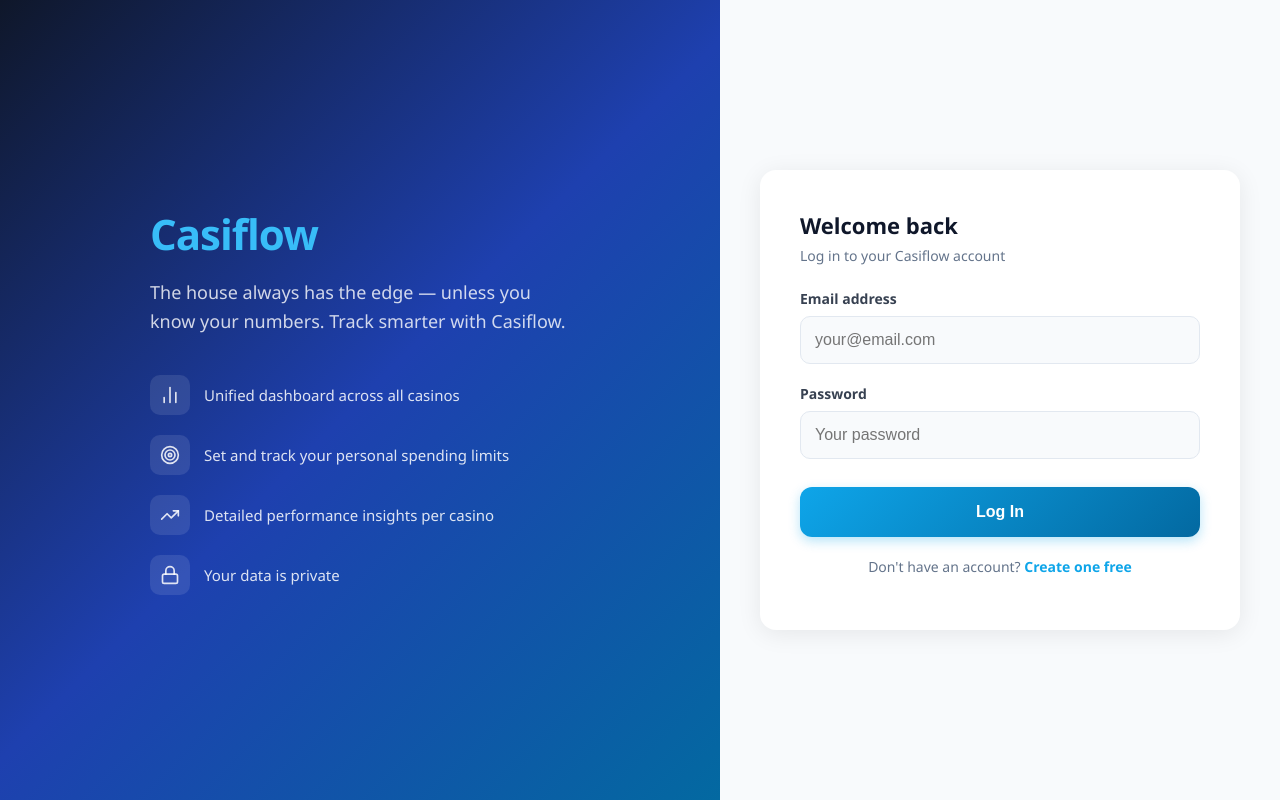
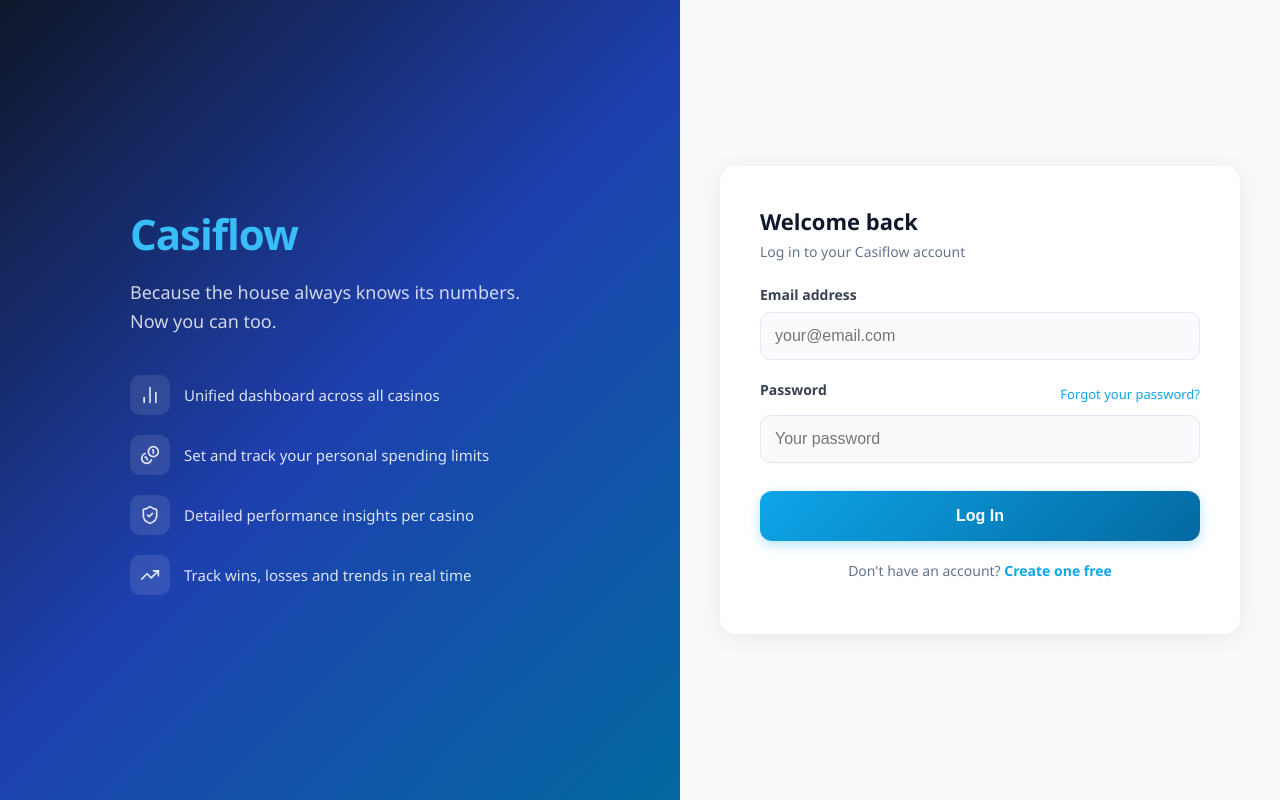
Before and after one commit to BenCasiflow/casiflow, a React (Create React App) app: page / in a window 1280 px wide. Built offline with nearby package versions, Linux system fonts and the light colour scheme; no server answers.

Commit message:
Fix login page bullets, icons and tagline

```diff
--- a/src/App.js
+++ b/src/App.js
@@ -10,6 +10,8 @@
 import PrivacyPolicy from './pages/PrivacyPolicy';
 import TermsAndConditions from './pages/TermsAndConditions';
 import ResponsibleGambling from './pages/ResponsibleGambling';
+import ForgotPassword from './pages/ForgotPassword';
+import ResetPassword from './pages/ResetPassword';
 import './App.css';
 
 function App() {
@@ -125,6 +127,8 @@
         <Route path="/privacy-policy" element={<PrivacyPolicy user={user} onLogout={handleLogout} />} />
         <Route path="/terms-and-conditions" element={<TermsAndConditions user={user} onLogout={handleLogout} />} />
         <Route path="/responsible-gambling" element={<ResponsibleGambling user={user} profile={profile} onLogout={handleLogout} />} />
+        <Route path="/forgot-password" element={<ForgotPassword />} />
+        <Route path="/reset-password" element={<ResetPassword />} />
       </Routes>
     </Router>
   );
--- /dev/null
+++ b/src/pages/ForgotPassword.js
@@ -0,0 +1,90 @@
+import React, { useState } from 'react';
+import { Link } from 'react-router-dom';
+import { supabase } from '../supabaseClient';
+
+function ForgotPassword() {
+  const [email, setEmail] = useState('');
+  const [submitted, setSubmitted] = useState(false);
+  const [error, setError] = useState('');
+  const [loading, setLoading] = useState(false);
+
+  const handleSubmit = async (e) => {
+    e.preventDefault();
+    setError('');
+    if (!email) { setError('Please enter your email address.'); return; }
+    setLoading(true);
+    const { error: resetError } = await supabase.auth.resetPasswordForEmail(email, {
+      redirectTo: window.location.origin + '/reset-password',
+    });
+    setLoading(false);
+    if (resetError) { setError('Could not send reset email. Please try again.'); return; }
+    setSubmitted(true);
+  };
+
+  return (
+    <div style={styles.container}>
+      <div style={styles.card}>
+        <Link to="/" style={styles.brandLink}><h1 style={styles.brand}>Casiflow</h1></Link>
+        <h2 style={styles.title}>Reset your password</h2>
+        <p style={styles.subtitle}>Enter your email address and we'll send you a link to reset your password.</p>
+
+        {submitted ? (
+          <div style={styles.successBox}>
+            <p style={styles.successText}>Check your email — we've sent you a password reset link.</p>
+            <Link to="/" style={styles.backLink}>Back to Login</Link>
+          </div>
+        ) : (
+          <>
+            {error && <div style={styles.errorBox}>{error}</div>}
+            <form onSubmit={handleSubmit}>
+              <div style={styles.field}>
+                <label style={styles.label}>Email address</label>
+                <input
+                  style={styles.input}
+                  type="email"
+                  value={email}
+                  onChange={(e) => setEmail(e.target.value)}
+                  placeholder="your@email.com"
+                  autoFocus
+                />
+              </div>
+              <button type="submit" style={styles.button} disabled={loading}>
+                {loading ? 'Sending...' : 'Send Reset Link'}
+              </button>
+            </form>
+            <p style={styles.backRow}>
+              <Link to="/" style={styles.backLink}>← Back to Login</Link>
+            </p>
+          </>
+        )}
+      </div>
+    </div>
+  );
+}
+
+const styles = {
+  container: {
+    minHeight: '100vh', display: 'flex', alignItems: 'center', justifyContent: 'center',
+    background: 'linear-gradient(135deg, #0f172a 0%, #1e40af 50%, #0369a1 100%)',
+    fontFamily: "'Segoe UI', Arial, sans-serif", padding: '24px',
+  },
+  card: {
+    backgroundColor: 'white', borderRadius: '20px', padding: '40px 36px',
+    width: '100%', maxWidth: '440px', boxShadow: '0 8px 40px rgba(0,0,0,0.25)',
+  },
+  brandLink: { textDecoration: 'none', display: 'block', marginBottom: '28px' },
+  brand: { color: '#0ea5e9', fontSize: '26px', fontWeight: '800', margin: 0, letterSpacing: '-0.5px' },
+  title: { color: '#0f172a', fontSize: '22px', fontWeight: '800', margin: '0 0 8px 0' },
+  subtitle: { color: '#64748b', fontSize: '14px', lineHeight: '1.6', margin: '0 0 24px 0' },
+  errorBox: { backgroundColor: '#fef2f2', border: '1px solid #fecaca', color: '#dc2626', padding: '10px 14px', borderRadius: '8px', fontSize: '14px', marginBottom: '16px' },
+  successBox: { backgroundColor: '#f0f9ff', border: '1px solid #bae6fd', borderRadius: '12px', padding: '20px' },
+  successText: { color: '#0369a1', fontSize: '14px', lineHeight: '1.6', margin: '0 0 16px 0', fontWeight: '500' },
+  field: { marginBottom: '20px' },
+  label: { display: 'block', marginBottom: '8px', color: '#374151', fontSize: '14px', fontWeight: '600' },
+  input: { width: '100%', padding: '14px', border: '1px solid #e2e8f0', borderRadius: '10px', fontSize: '16px', boxSizing: 'border-box', backgroundColor: '#f8fafc', color: '#1e293b' },
+  button: { width: '100%', padding: '16px', background: 'linear-gradient(135deg, #0ea5e9, #0369a1)', color: 'white', border: 'none', borderRadius: '12px', fontSize: '16px', fontWeight: '700', cursor: 'pointer', boxShadow: '0 4px 12px rgba(14,165,233,0.3)' },
+  backRow: { textAlign: 'center', marginTop: '20px' },
+  backLink: { color: '#0ea5e9', fontSize: '14px', fontWeight: '600', textDecoration: 'none' },
+};
+
+export default ForgotPassword;
--- a/src/pages/Login.js
+++ b/src/pages/Login.js
@@ -1,7 +1,7 @@
 import React, { useState, useEffect } from 'react';
 import { Link, useNavigate } from 'react-router-dom';
 import { supabase } from '../supabaseClient';
-import { BarChart2, Target, TrendingUp, Lock } from 'lucide-react';
+import { BarChart2, Coins, ShieldCheck, TrendingUp } from 'lucide-react';
 
 function Login() {
   const navigate = useNavigate();
@@ -37,25 +37,15 @@
       return;
     }
 
-    // Fetch the profile synchronously before navigating. This guarantees that
-    // userFirstName and userCurrency are in sessionStorage before Dashboard
-    // renders — so the correct currency and greeting appear on the very first
-    // render with no flash of wrong values.
     if (data?.user) {
       const { data: profileData } = await supabase
         .from('profiles')
         .select('full_name, currency, country')
         .eq('id', data.user.id)
         .single();
-      if (profileData?.full_name) {
-        sessionStorage.setItem('userFirstName', profileData.full_name.split(' ')[0]);
-      }
-      if (profileData?.currency) {
-        sessionStorage.setItem('userCurrency', profileData.currency);
-      }
-      if (profileData?.country) {
-        sessionStorage.setItem('userCountry', profileData.country);
-      }
+      if (profileData?.full_name) sessionStorage.setItem('userFirstName', profileData.full_name.split(' ')[0]);
+      if (profileData?.currency) sessionStorage.setItem('userCurrency', profileData.currency);
+      if (profileData?.country) sessionStorage.setItem('userCountry', profileData.country);
     }
 
     navigate('/dashboard');
@@ -67,23 +57,23 @@
         <div style={styles.leftPanel}>
           <div style={styles.leftContent}>
             <h1 style={styles.brandName}>Casiflow</h1>
-            <p style={styles.brandTagline}>The house always has the edge — unless you know your numbers. Track smarter with Casiflow.</p>
+            <p style={styles.brandTagline}>Because the house always knows its numbers. Now you can too.</p>
             <div style={styles.features}>
               <div style={styles.feature}>
                 <span style={styles.featureIcon}><BarChart2 size={20} color="rgba(255,255,255,0.85)" /></span>
                 <span style={styles.featureText}>Unified dashboard across all casinos</span>
               </div>
               <div style={styles.feature}>
-                <span style={styles.featureIcon}><Target size={20} color="rgba(255,255,255,0.85)" /></span>
+                <span style={styles.featureIcon}><Coins size={20} color="rgba(255,255,255,0.85)" /></span>
                 <span style={styles.featureText}>Set and track your personal spending limits</span>
               </div>
               <div style={styles.feature}>
-                <span style={styles.featureIcon}><TrendingUp size={20} color="rgba(255,255,255,0.85)" /></span>
+                <span style={styles.featureIcon}><ShieldCheck size={20} color="rgba(255,255,255,0.85)" /></span>
                 <span style={styles.featureText}>Detailed performance insights per casino</span>
               </div>
               <div style={styles.feature}>
-                <span style={styles.featureIcon}><Lock size={20} color="rgba(255,255,255,0.85)" /></span>
-                <span style={styles.featureText}>Your data is private</span>
+                <span style={styles.featureIcon}><TrendingUp size={20} color="rgba(255,255,255,0.85)" /></span>
+                <span style={styles.featureText}>Track wins, losses and trends in real time</span>
               </div>
             </div>
           </div>
@@ -95,7 +85,7 @@
           {isMobile && (
             <div style={styles.mobileHeader}>
               <h1 style={styles.mobileBrandName}>Casiflow</h1>
-              <p style={styles.mobileBrandTagline}>The house always has the edge — unless you know your numbers.</p>
+              <p style={styles.mobileBrandTagline}>Because the house always knows its numbers. Now you can too.</p>
             </div>
           )}
           <h2 style={styles.formTitle}>Welcome back</h2>
@@ -113,7 +103,10 @@
               />
             </div>
             <div style={styles.field}>
-              <label style={styles.label}>Password</label>
+              <div style={styles.passwordLabelRow}>
+                <label style={styles.label}>Password</label>
+                <Link to="/forgot-password" style={styles.forgotLink}>Forgot your password?</Link>
+              </div>
               <input
                 style={styles.input}
                 type="password"
@@ -144,9 +137,9 @@
   brandTagline: { color: 'rgba(255,255,255,0.8)', fontSize: '18px', lineHeight: '1.6', margin: '0 0 40px 0' },
   features: { display: 'flex', flexDirection: 'column', gap: '20px' },
   feature: { display: 'flex', alignItems: 'center', gap: '14px' },
-  featureIcon: { fontSize: '24px', width: '40px', height: '40px', backgroundColor: 'rgba(255,255,255,0.1)', borderRadius: '10px', display: 'flex', alignItems: 'center', justifyContent: 'center' },
+  featureIcon: { fontSize: '24px', width: '40px', height: '40px', backgroundColor: 'rgba(255,255,255,0.1)', borderRadius: '10px', display: 'flex', alignItems: 'center', justifyContent: 'center', flexShrink: 0 },
   featureText: { color: 'rgba(255,255,255,0.85)', fontSize: '15px' },
-  rightPanel: { width: '480px', backgroundColor: '#f8fafc', display: 'flex', alignItems: 'center', justifyContent: 'center', padding: '40px' },
+  rightPanel: { width: '520px', backgroundColor: '#f8fafc', display: 'flex', alignItems: 'center', justifyContent: 'center', padding: '40px' },
   rightPanelMobile: { flex: 1, background: 'linear-gradient(135deg, #0f172a 0%, #1e40af 50%, #0369a1 100%)', display: 'flex', alignItems: 'center', justifyContent: 'center', padding: '24px', minHeight: '100vh' },
   formCard: { backgroundColor: 'white', borderRadius: '16px', padding: '40px', width: '100%', boxShadow: '0 4px 24px rgba(0,0,0,0.08)' },
   formCardMobile: { backgroundColor: 'white', borderRadius: '20px', padding: '32px 24px', width: '100%', boxShadow: '0 8px 40px rgba(0,0,0,0.3)' },
@@ -158,6 +151,8 @@
   errorBox: { backgroundColor: '#fef2f2', border: '1px solid #fecaca', color: '#dc2626', padding: '10px 14px', borderRadius: '8px', fontSize: '14px', marginBottom: '16px' },
   field: { marginBottom: '20px' },
   label: { display: 'block', marginBottom: '8px', color: '#374151', fontSize: '14px', fontWeight: '600' },
+  passwordLabelRow: { display: 'flex', justifyContent: 'space-between', alignItems: 'center', marginBottom: '8px' },
+  forgotLink: { color: '#0ea5e9', fontSize: '13px', fontWeight: '500', textDecoration: 'none' },
   input: { width: '100%', padding: '14px', border: '1px solid #e2e8f0', borderRadius: '10px', fontSize: '16px', boxSizing: 'border-box', backgroundColor: '#f8fafc', color: '#1e293b' },
   button: { width: '100%', padding: '16px', background: 'linear-gradient(135deg, #0ea5e9, #0369a1)', color: 'white', border: 'none', borderRadius: '12px', fontSize: '16px', fontWeight: '700', cursor: 'pointer', marginTop: '8px', boxShadow: '0 4px 12px rgba(14,165,233,0.3)' },
   switchText: { textAlign: 'center', marginTop: '20px', fontSize: '14px', color: '#64748b' },
--- /dev/null
+++ b/src/pages/ResetPassword.js
@@ -0,0 +1,102 @@
+import React, { useState } from 'react';
+import { Link } from 'react-router-dom';
+import { supabase } from '../supabaseClient';
+
+function ResetPassword() {
+  const [newPassword, setNewPassword] = useState('');
+  const [confirmPassword, setConfirmPassword] = useState('');
+  const [success, setSuccess] = useState(false);
+  const [error, setError] = useState('');
+  const [loading, setLoading] = useState(false);
+
+  const handleSubmit = async (e) => {
+    e.preventDefault();
+    setError('');
+    if (!newPassword || !confirmPassword) { setError('Please fill in both fields.'); return; }
+    if (newPassword !== confirmPassword) { setError('Passwords do not match.'); return; }
+    if (newPassword.length < 6) { setError('Password must be at least 6 characters.'); return; }
+    setLoading(true);
+    const { error: updateError } = await supabase.auth.updateUser({ password: newPassword });
+    setLoading(false);
+    if (updateError) { setError('Could not update your password. The reset link may have expired — please request a new one.'); return; }
+    setSuccess(true);
+  };
+
+  return (
+    <div style={styles.container}>
+      <div style={styles.card}>
+        <Link to="/" style={styles.brandLink}><h1 style={styles.brand}>Casiflow</h1></Link>
+        <h2 style={styles.title}>Set a new password</h2>
+        <p style={styles.subtitle}>Choose a new password for your Casiflow account.</p>
+
+        {success ? (
+          <div style={styles.successBox}>
+            <p style={styles.successText}>Your password has been updated. You can now log in.</p>
+            <Link to="/" style={styles.ctaLink}>Go to Login →</Link>
+          </div>
+        ) : (
+          <>
+            {error && <div style={styles.errorBox}>{error}</div>}
+            <form onSubmit={handleSubmit}>
+              <div style={styles.field}>
+                <label style={styles.label}>New Password</label>
+                <input
+                  style={styles.input}
+                  type="password"
+                  value={newPassword}
+                  onChange={(e) => setNewPassword(e.target.value)}
+                  placeholder="Choose a strong password"
+                  autoFocus
+                />
+              </div>
+              <div style={styles.field}>
+                <label style={styles.label}>Confirm New Password</label>
+                <input
+                  style={styles.input}
+                  type="password"
+                  value={confirmPassword}
+                  onChange={(e) => setConfirmPassword(e.target.value)}
+                  placeholder="Repeat your new password"
+                />
+              </div>
+              <button type="submit" style={styles.button} disabled={loading}>
+                {loading ? 'Updating...' : 'Update Password'}
+              </button>
+            </form>
+            <p style={styles.backRow}>
+              <Link to="/" style={styles.backLink}>← Back to Login</Link>
+            </p>
+          </>
+        )}
+      </div>
+    </div>
+  );
+}
+
+const styles = {
+  container: {
+    minHeight: '100vh', display: 'flex', alignItems: 'center', justifyContent: 'center',
+    background: 'linear-gradient(135deg, #0f172a 0%, #1e40af 50%, #0369a1 100%)',
+    fontFamily: "'Segoe UI', Arial, sans-serif", padding: '24px',
+  },
+  card: {
+    backgroundColor: 'white', borderRadius: '20px', padding: '40px 36px',
+    width: '100%', maxWidth: '440px', boxShadow: '0 8px 40px rgba(0,0,0,0.25)',
+  },
+  brandLink: { textDecoration: 'none', display: 'block', marginBottom: '28px' },
+  brand: { color: '#0ea5e9', fontSize: '26px', fontWeight: '800', margin: 0, letterSpacing: '-0.5px' },
+  title: { color: '#0f172a', fontSize: '22px', fontWeight: '800', margin: '0 0 8px 0' },
+  subtitle: { color: '#64748b', fontSize: '14px', lineHeight: '1.6', margin: '0 0 24px 0' },
+  errorBox: { backgroundColor: '#fef2f2', border: '1px solid #fecaca', color: '#dc2626', padding: '10px 14px', borderRadius: '8px', fontSize: '14px', marginBottom: '16px' },
+  successBox: { backgroundColor: '#f0f9ff', border: '1px solid #bae6fd', borderRadius: '12px', padding: '20px' },
+  successText: { color: '#0369a1', fontSize: '14px', lineHeight: '1.6', margin: '0 0 16px 0', fontWeight: '500' },
+  ctaLink: { color: '#0ea5e9', fontSize: '14px', fontWeight: '700', textDecoration: 'none' },
+  field: { marginBottom: '20px' },
+  label: { display: 'block', marginBottom: '8px', color: '#374151', fontSize: '14px', fontWeight: '600' },
+  input: { width: '100%', padding: '14px', border: '1px solid #e2e8f0', borderRadius: '10px', fontSize: '16px', boxSizing: 'border-box', backgroundColor: '#f8fafc', color: '#1e293b' },
+  button: { width: '100%', padding: '16px', background: 'linear-gradient(135deg, #0ea5e9, #0369a1)', color: 'white', border: 'none', borderRadius: '12px', fontSize: '16px', fontWeight: '700', cursor: 'pointer', boxShadow: '0 4px 12px rgba(14,165,233,0.3)' },
+  backRow: { textAlign: 'center', marginTop: '20px' },
+  backLink: { color: '#0ea5e9', fontSize: '14px', fontWeight: '600', textDecoration: 'none' },
+};
+
+export default ResetPassword;
```
